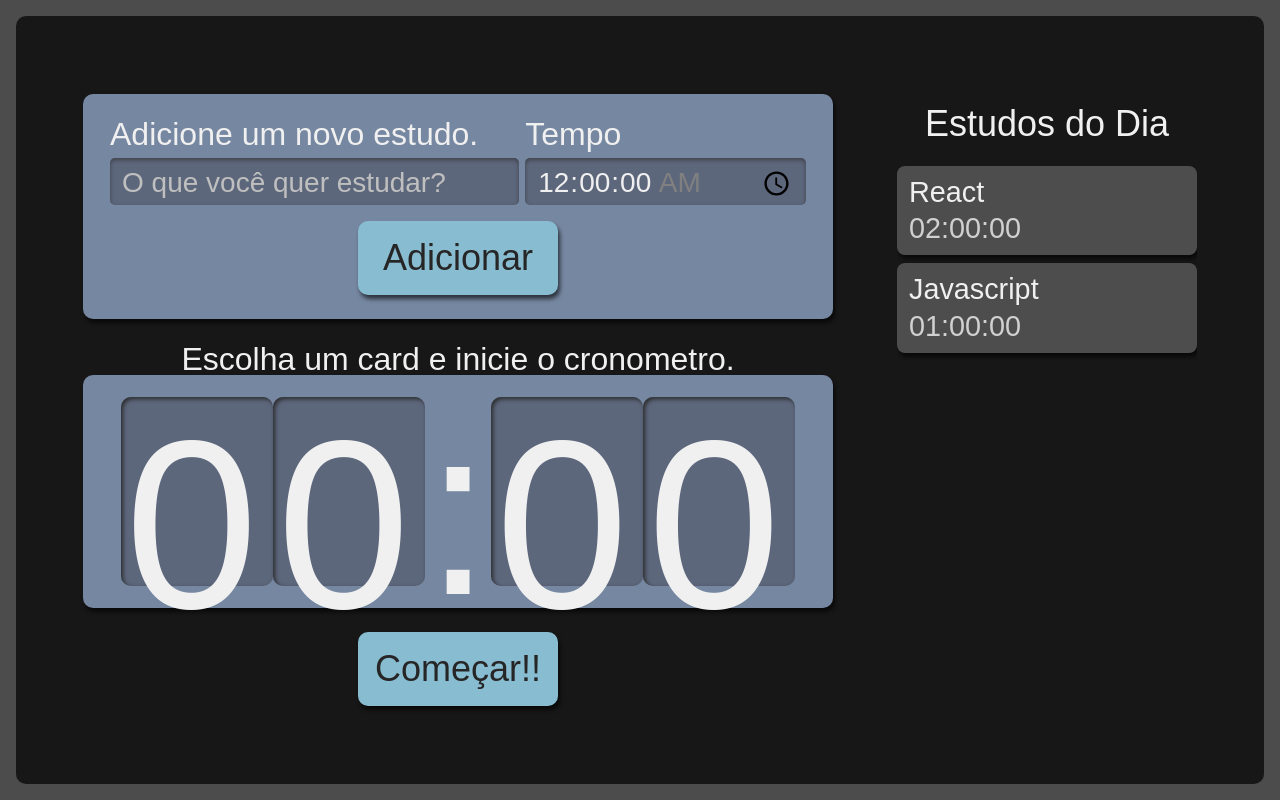
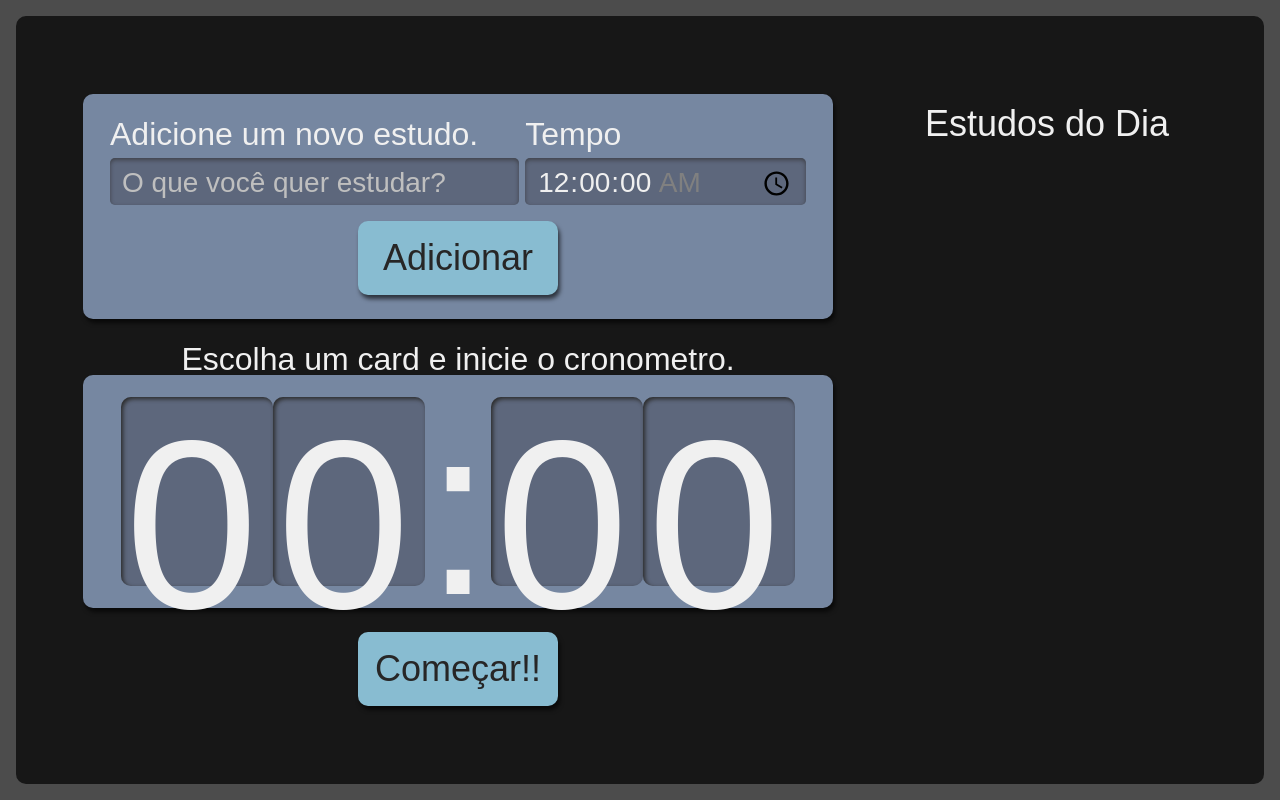
Before and after one commit to matheus36ef/AluraContador, a React (Create React App) app: page / in a window 1280 px wide. Built offline with nearby package versions, Linux system fonts and the light colour scheme.

Commit message:
FormiFuncionando

```diff
--- a/src/components/Formulario/index.tsx
+++ b/src/components/Formulario/index.tsx
@@ -2,17 +2,20 @@
 import Botao from '../Botao';
 
 import style from './style.module.scss';
+import { ITarefa } from '../../types/tarefas';
 
-class Formulario extends React.Component {
+class Formulario extends React.Component <{
+    setTarefas: React.Dispatch<React.SetStateAction<ITarefa[]>>
+
+}> {
     state = {
         tarefa: "",
         tempo: "00:00"
     }
 
     addTarefa(evento: React.FormEvent<HTMLFormElement>) {
-        const test = evento.preventDefault(); // mudar depois
-
-        console.log("resultado: ", this.state); // mudar depois
+        evento.preventDefault();
+        this.props.setTarefas((tarefasAntigas) => [...tarefasAntigas, {...this.state}])
     }
 
 
--- a/src/components/Lista/index.tsx
+++ b/src/components/Lista/index.tsx
@@ -2,17 +2,12 @@
 import style from './style.module.scss';
 import Item from "./item";
 
-function Lista () {
-    const tarefas = [
-        {
-            tarefa: 'React',
-            tempo: '02:00:00'
-       },
-       {
-            tarefa: 'Javascript',
-            tempo: '01:00:00'
-       }
-    ]
+import { ITarefa } from "../../types/tarefas";
+
+
+
+function Lista({tarefas}: {tarefas:  ITarefa[]}) {
+
 
     return(
         <aside className={style.listaTarefas}>
--- a/src/pages/App.tsx
+++ b/src/pages/App.tsx
@@ -1,16 +1,20 @@
-import React from 'react';
+import React, { useState } from 'react';
 import Formulario from '../components/Formulario';
 import Lista from '../components/Lista';
 import style from './App.module.scss';
 import Cronometro from '../components/Cronometro';
+import { ITarefa } from '../types/tarefas';
 
 
 
 function App() {
+  const [tarefas, setTarefas] = useState<ITarefa[]>([])
+
+
   return (
     <div className={style.AppStyle}>
-     <Formulario />
-     <Lista />
+     <Formulario setTarefas = {setTarefas}/>
+     <Lista tarefas = {tarefas}/>
      <Cronometro />
     </div>
   );
--- /dev/null
+++ b/src/types/tarefas.ts
@@ -0,0 +1,4 @@
+export interface ITarefa {
+    tarefa: string;
+    tempo: string;
+}
```
